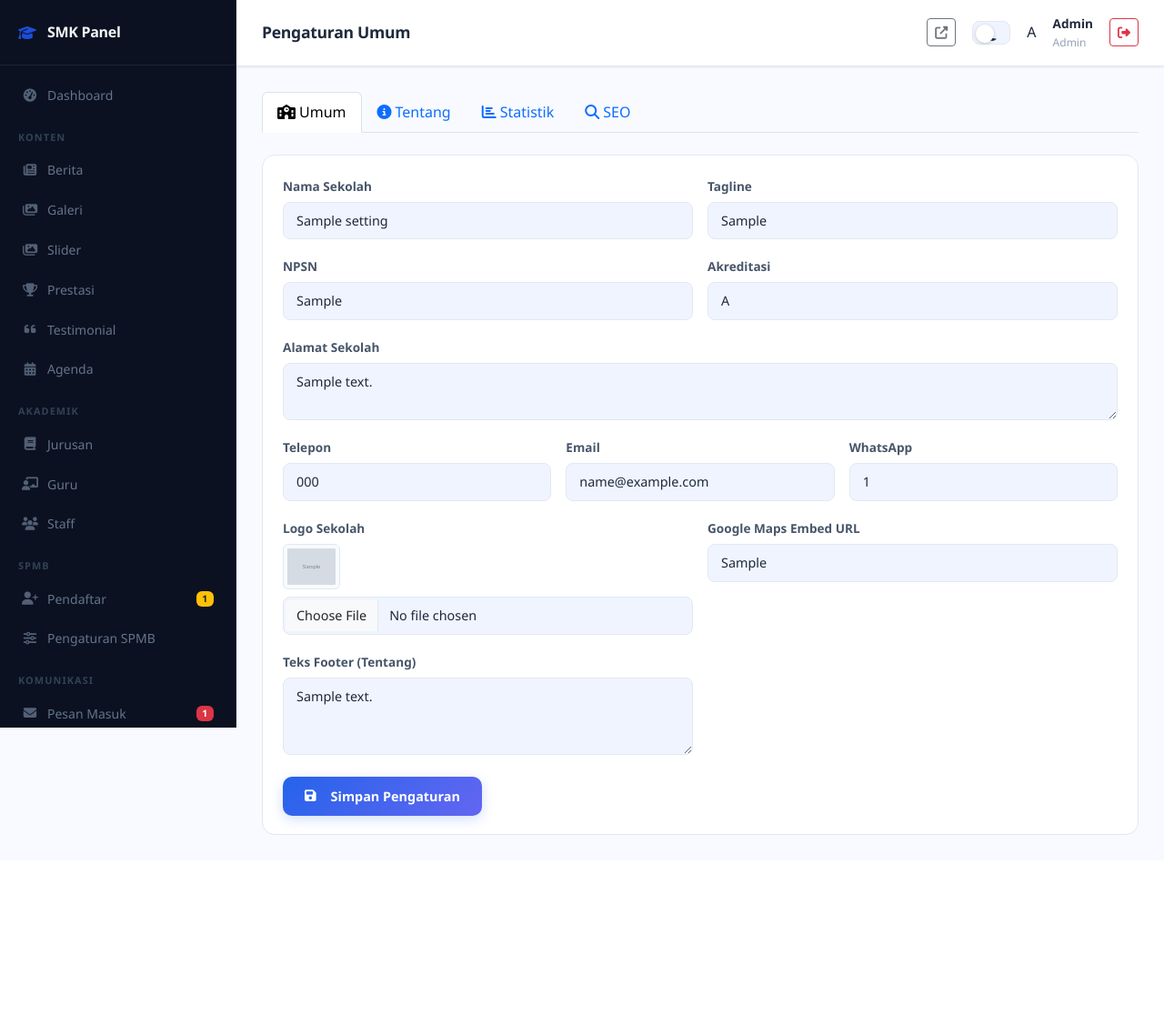
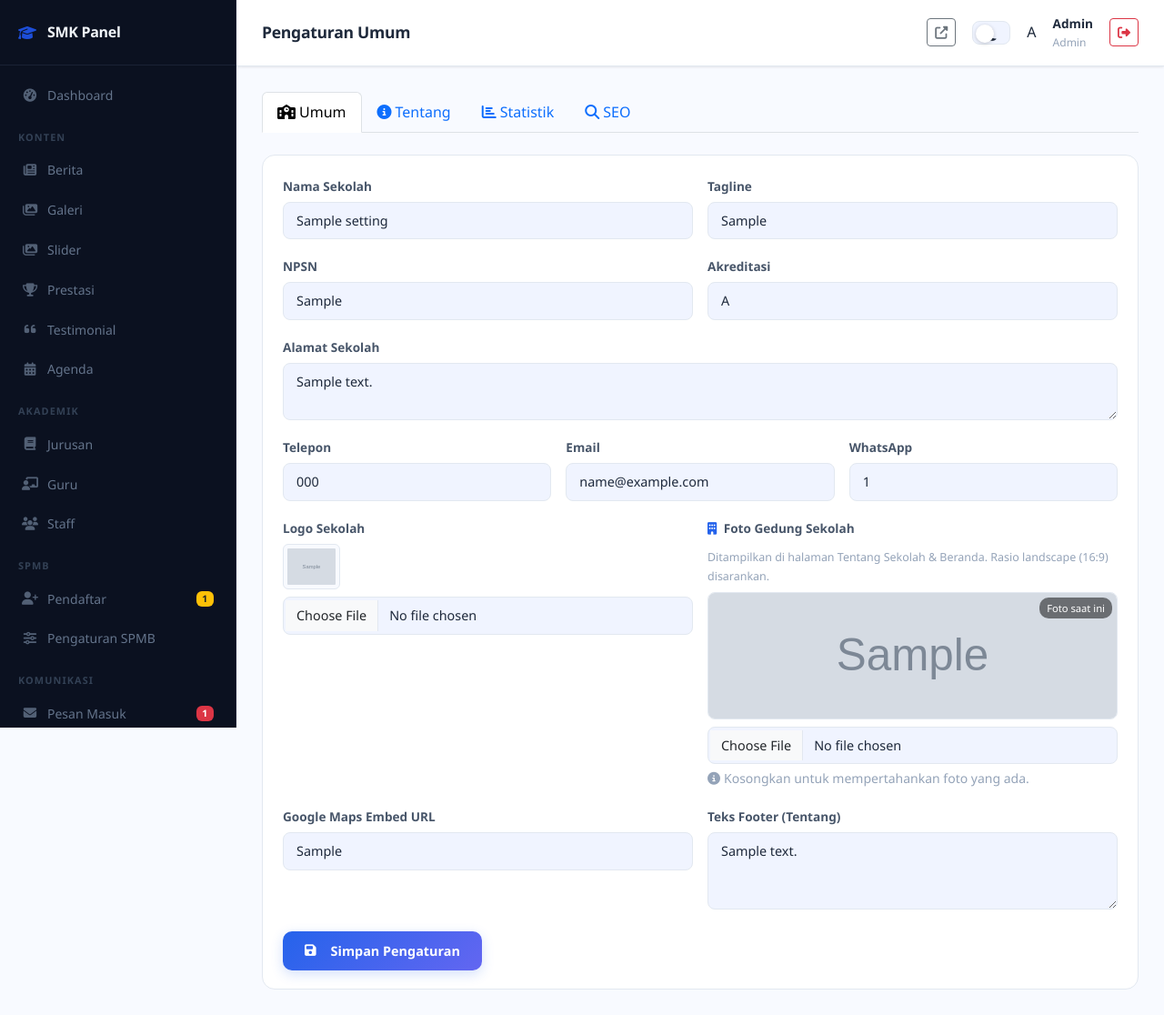
Before and after one commit to ryanpetterzoe/webpertamaku, a PHP site: the page made by views/admin/settings_general.php in a window 1280 px wide. Shown: the whole page at 91% size. Before the commit the page ends 918 px from the top, so only its background shows below. Run offline with PHP 8.4, Linux system fonts and the light colour scheme; the template is opened without the code that fills it: most values are stand-ins (such as "Sample title", 1, 10 or a date in 2020); grey boxes marked "Sample" are stand-in pictures; some libraries are stand-ins or nearby versions.

Commit message:
feat: tambah upload foto gedung sekolah
- Admin Pengaturan Umum: field baru Foto Gedung Sekolah
  dengan preview sebelum upload + tampil foto existing
- Beranda: section About tampilkan foto gedung
- Tentang Sekolah > tab Profil: tampilkan foto gedung
- schema.sql: tambah setting school_building_photo
- CmsController: handle upload school_building_photo_file

```diff
--- a/app/controllers/CmsController.php
+++ b/app/controllers/CmsController.php
@@ -456,6 +456,10 @@ class CmsController {
                 $logo = uploadFile($_FILES['school_logo_file'], 'logo');
                 if ($logo) $this->saveSetting('school_logo', $logo, 'general');
             }
+            if (!empty($_FILES['school_building_photo_file']['tmp_name'])) {
+                $bldg = uploadFile($_FILES['school_building_photo_file'], 'building');
+                if ($bldg) $this->saveSetting('school_building_photo', $bldg, 'general');
+            }
             if (!empty($_FILES['principal_photo_file']['tmp_name'])) {
                 $photo = uploadFile($_FILES['principal_photo_file'], 'principal');
                 if ($photo) $this->saveSetting('principal_photo', $photo, 'about');
--- a/database/schema.sql
+++ b/database/schema.sql
@@ -299,6 +299,7 @@ INSERT INTO `settings` (`key`, `value`, `group`, `label`) VALUES
 ('school_logo', '', 'general', 'Logo Sekolah'),
 ('school_logo_dark', '', 'general', 'Logo Sekolah (Dark)'),
 ('school_favicon', '', 'general', 'Favicon'),
+('school_building_photo', '', 'general', 'Foto Gedung Sekolah'),
 ('about_vision', 'Menjadi SMK unggulan yang menghasilkan lulusan berkompeten, berkarakter, dan siap kerja di era global.', 'about', 'Visi'),
 ('about_mission', '1. Menyelenggarakan pendidikan berkualitas berbasis kompetensi\n2. Membangun karakter siswa yang berakhlak mulia\n3. Menjalin kemitraan dengan dunia industri\n4. Mengembangkan potensi siswa secara optimal\n5. Menciptakan lingkungan belajar yang kondusif', 'about', 'Misi'),
 ('about_history', 'SMK Pertamaku didirikan pada tahun 2000 dengan tekad kuat untuk mencetak generasi muda yang terampil dan siap kerja. Dengan fasilitas lengkap dan tenaga pengajar berpengalaman, kami terus berkembang menjadi sekolah kejuruan pilihan masyarakat.', 'about', 'Sejarah'),
--- a/views/admin/settings_general.php
+++ b/views/admin/settings_general.php
@@ -59,6 +59,34 @@
                         <?php endif; ?>
                         <input type="file" name="school_logo_file" class="form-control image-upload-input" accept="image/*" data-preview="#logoPreview">
                         <img id="logoPreview" src="" style="display:none;height:50px;margin-top:8px;border-radius:6px;">
+                    </div>
+
+                    <!-- Foto Gedung -->
+                    <div class="col-md-6">
+                        <label class="form-label">
+                            <i class="fas fa-building me-1" style="color:var(--primary);"></i>
+                            Foto Gedung Sekolah
+                        </label>
+                        <small class="form-text" style="display:block;margin-bottom:6px;">
+                            Ditampilkan di halaman Tentang Sekolah &amp; Beranda. Rasio landscape (16:9) disarankan.
+                        </small>
+                        <?php if (!empty($settings['school_building_photo'])): ?>
+                        <div class="mb-2" style="position:relative;">
+                            <img src="<?= UPLOAD_URL . htmlspecialchars($settings['school_building_photo']) ?>"
+                                 alt="Foto Gedung"
+                                 style="width:100%;max-height:140px;object-fit:cover;border-radius:8px;border:1px solid var(--border);">
+                            <div style="position:absolute;top:6px;right:6px;background:rgba(0,0,0,.5);color:#fff;font-size:.7rem;padding:2px 8px;border-radius:10px;">Foto saat ini</div>
+                        </div>
+                        <?php endif; ?>
+                        <input type="file" name="school_building_photo_file" id="buildingPhotoInput"
+                               class="form-control" accept="image/*"
+                               onchange="previewBuilding(this)">
+                        <img id="buildingPreview" src="" style="display:none;width:100%;max-height:140px;object-fit:cover;border-radius:8px;margin-top:8px;border:2px solid var(--primary);">
+                        <?php if (!empty($settings['school_building_photo'])): ?>
+                        <small style="color:var(--text-muted);margin-top:4px;display:block;">
+                            <i class="fas fa-info-circle me-1"></i>Kosongkan untuk mempertahankan foto yang ada.
+                        </small>
+                        <?php endif; ?>
                     </div>
                     <div class="col-md-6">
                         <label class="form-label">Google Maps Embed URL</label>
@@ -152,4 +180,18 @@
     </div>
 </div>
 
+<script>
+function previewBuilding(input) {
+    var preview = document.getElementById('buildingPreview');
+    if (input.files && input.files[0]) {
+        var reader = new FileReader();
+        reader.onload = function(e) {
+            preview.src = e.target.result;
+            preview.style.display = 'block';
+        };
+        reader.readAsDataURL(input.files[0]);
+    }
+}
+</script>
+
 <?php require_once __DIR__ . '/../layouts/admin_footer.php'; ?>
--- a/views/public/about.php
+++ b/views/public/about.php
@@ -88,9 +88,15 @@ require_once __DIR__ . '/../layouts/header.php';
                         </table>
                     </div>
                     <div class="col-lg-6">
+                        <?php if (!empty($settings['school_building_photo'])): ?>
+                        <img src="<?= UPLOAD_URL . htmlspecialchars($settings['school_building_photo']) ?>"
+                             alt="Gedung <?= htmlspecialchars($settings['school_name'] ?? '') ?>"
+                             style="width:100%;height:300px;object-fit:cover;border-radius:var(--radius-lg);box-shadow:var(--shadow-lg);">
+                        <?php else: ?>
                         <div class="img-placeholder rounded-xl" style="height:300px;font-size:4rem;">
                             <i class="fas fa-school" style="color:var(--primary);"></i>
                         </div>
+                        <?php endif; ?>
                     </div>
                 </div>
             </div>
--- a/views/public/home.php
+++ b/views/public/home.php
@@ -119,10 +119,16 @@ require_once __DIR__ . '/../layouts/header.php';
       <!-- Visual side -->
       <div class="col-lg-5 d-none d-lg-block">
         <div class="about-visual">
+          <?php if (!empty($settings['school_building_photo'])): ?>
+          <img src="<?= UPLOAD_URL . htmlspecialchars($settings['school_building_photo']) ?>"
+               alt="Gedung <?= htmlspecialchars($settings['school_name'] ?? '') ?>"
+               class="about-img-main">
+          <?php else: ?>
           <div class="about-placeholder" style="height:400px;">
             <i class="fas fa-school" style="font-size:4rem; color:var(--primary); opacity:0.4;"></i>
             <span style="font-size:0.9rem; color:var(--text-muted);">Foto Gedung Sekolah</span>
           </div>
+          <?php endif; ?>
           <!-- Floating badges -->
           <div class="about-badge-float about-badge-1">
             <div class="badge-icon">🏆</div>
```
